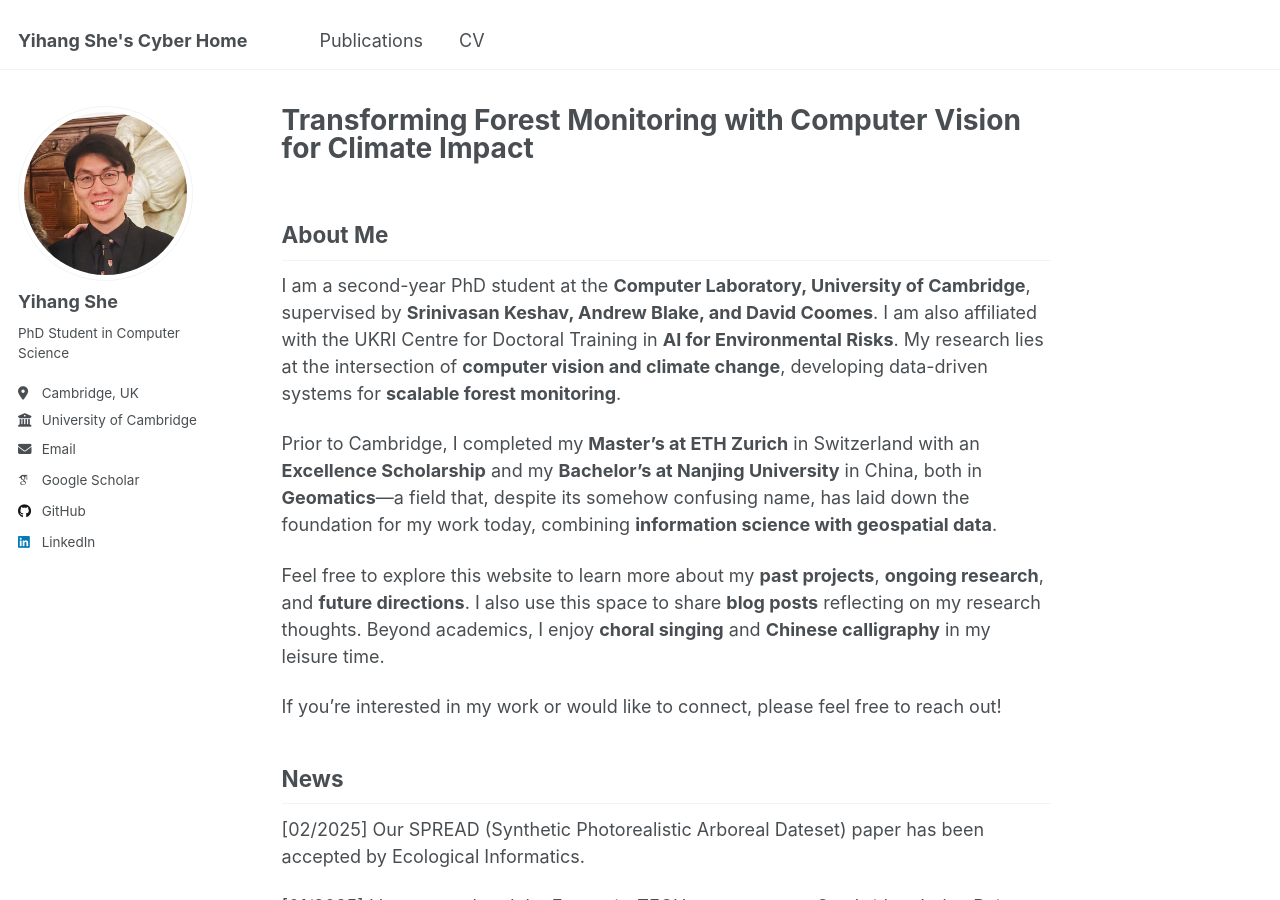
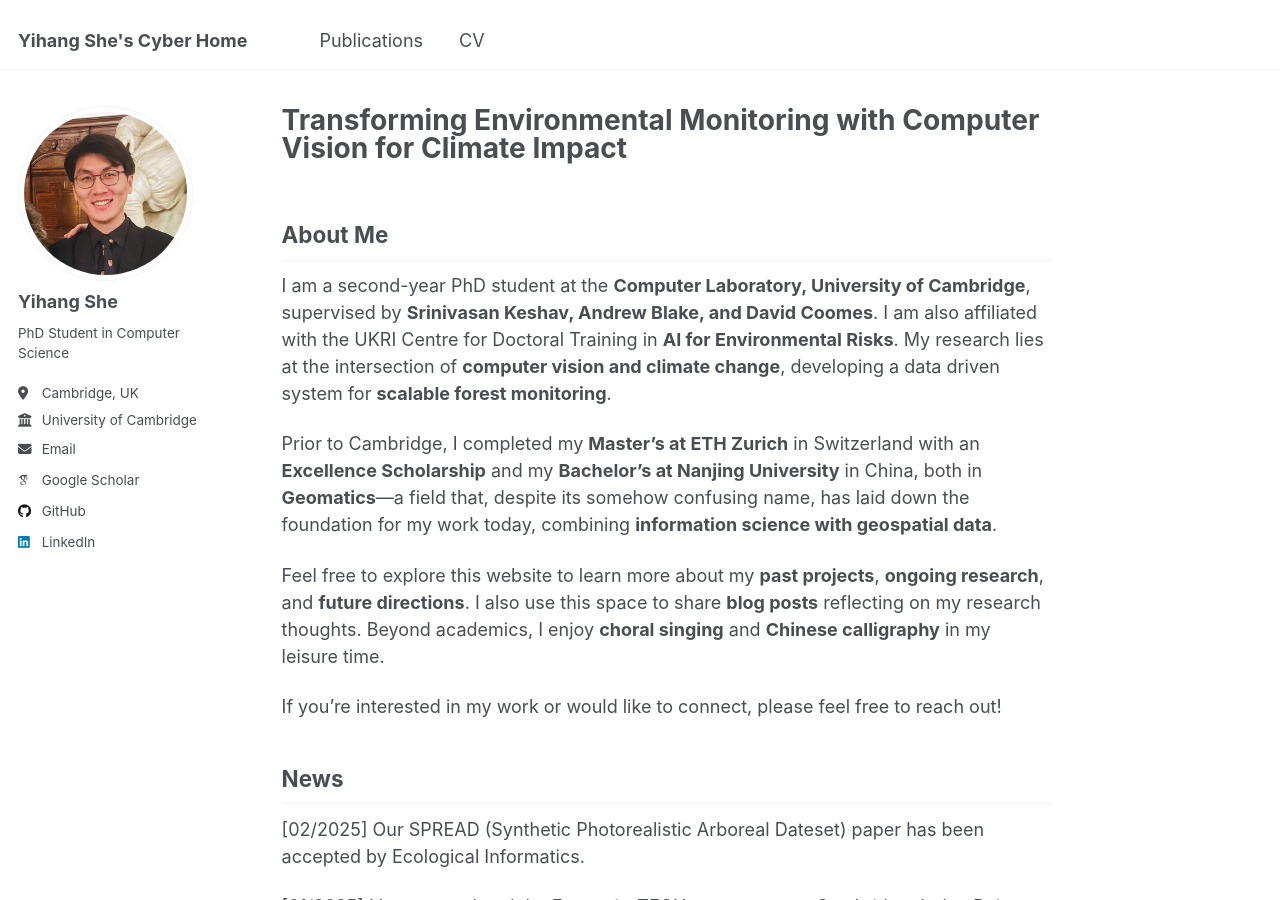
Before and after one commit to yihshe/yihshe.github.io, a Jekyll site: the page built from _pages/about.md, in a window 1280 px wide and 900 px high. Built offline with Jekyll 4.4.1, drawn with Linux system fonts in a browser that asks for light colours; some web fonts are replaced.

Commit message:
update about

```diff
--- a/_pages/about.md
+++ b/_pages/about.md
@@ -1,6 +1,6 @@
 ---
 permalink: /
-title: "Transforming Forest Monitoring with Computer Vision for Climate Impact"
+title: "Transforming Environmental Monitoring with Computer Vision for Climate Impact"
 author_profile: true
 redirect_from:
   - /about/
@@ -12,7 +12,7 @@ redirect_from:
 
 About Me
 ------
-I am a second-year PhD student at the **Computer Laboratory, University of Cambridge**, supervised by **Srinivasan Keshav, Andrew Blake, and David Coomes**. I am also affiliated with the UKRI Centre for Doctoral Training in **AI for Environmental Risks**. My research lies at the intersection of **computer vision and climate change**, developing data-driven systems for **scalable forest monitoring**.
+I am a second-year PhD student at the **Computer Laboratory, University of Cambridge**, supervised by **Srinivasan Keshav, Andrew Blake, and David Coomes**. I am also affiliated with the UKRI Centre for Doctoral Training in **AI for Environmental Risks**. My research lies at the intersection of **computer vision and climate change**, developing a data driven system for **scalable forest monitoring**.
 
 Prior to Cambridge, I completed my **Master’s at ETH Zurich** in Switzerland with an **Excellence Scholarship** and my **Bachelor's at Nanjing University** in China, both in **Geomatics**—a field that, despite its somehow confusing name, has laid down the foundation for my work today, combining **information science with geospatial data**.
 
```
